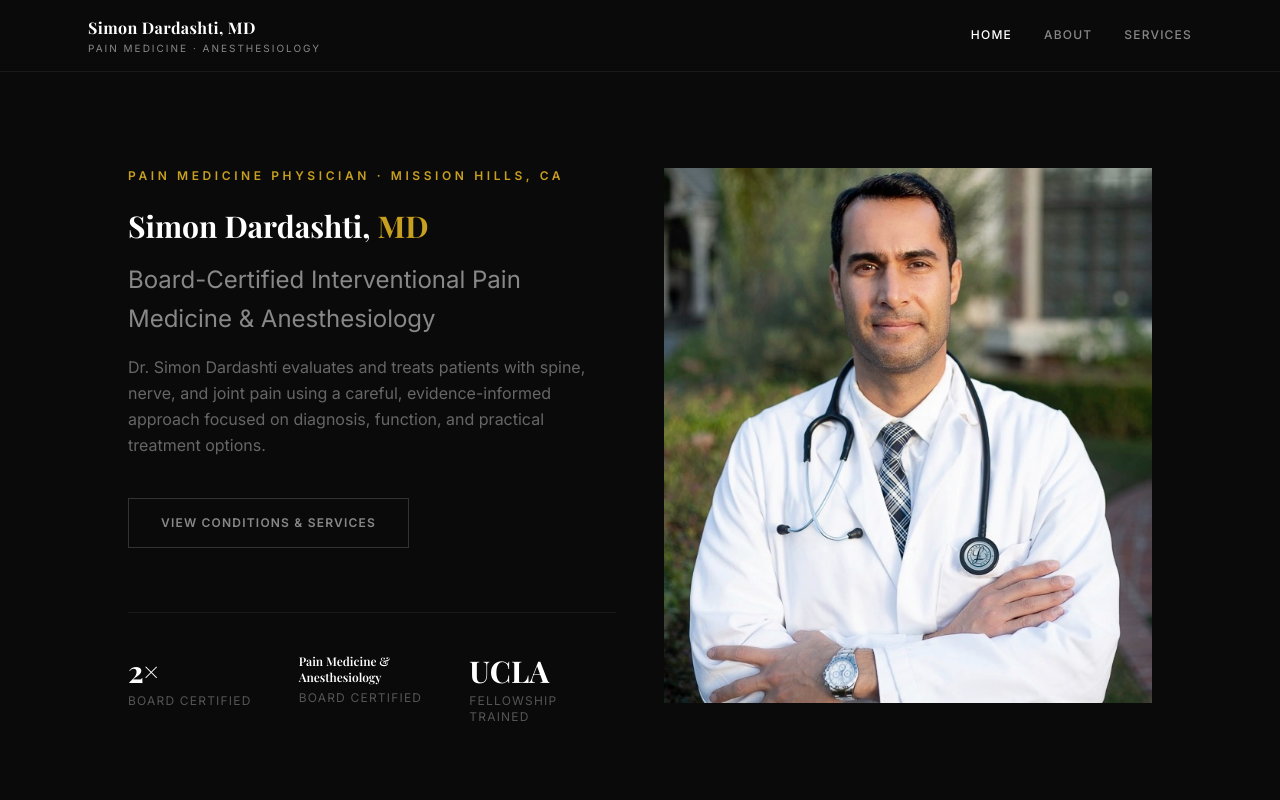
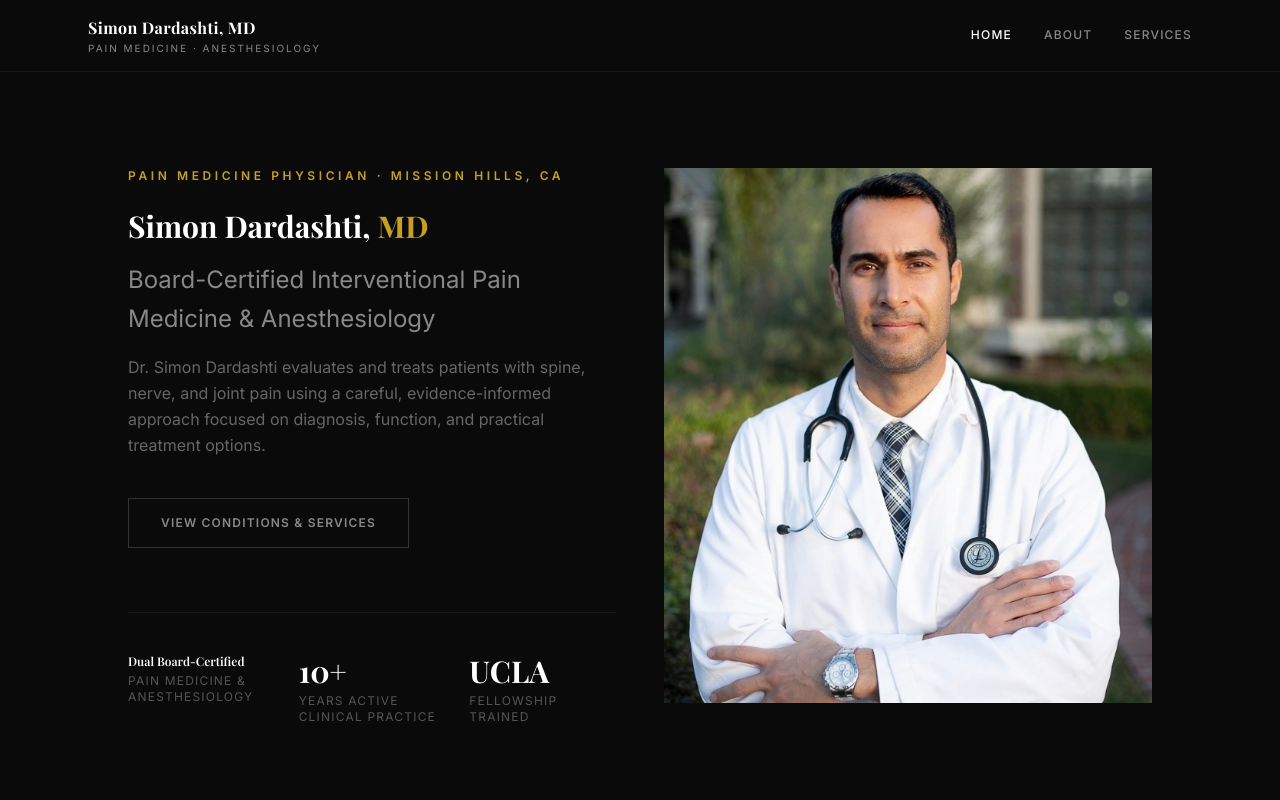
Before and after one commit to SimonDardashti/drdardashti-website, a Next.js app: page / in a window 1280 px wide. Shown: the top 800 px of the page. Built offline with nearby package versions, Linux system fonts and the light colour scheme; a web font is replaced by a local one.

Commit message:
Update hero stats strip

```diff
--- a/app/page.tsx
+++ b/app/page.tsx
@@ -103,12 +103,12 @@ export default function Home() {
 
             <div className="mt-16 pt-10 border-t border-[#1a1a1a] grid grid-cols-3 gap-6">
               <div>
-                <p className="text-3xl font-bold text-white mb-1" style={{ fontFamily: "var(--font-playfair), Georgia, serif" }}>2×</p>
-                <p className="text-xs text-[#555] uppercase tracking-widest">Board Certified</p>
+                <p className="text-xs font-semibold text-white mb-1 leading-snug" style={{ fontFamily: "var(--font-playfair), Georgia, serif" }}>Dual Board-Certified</p>
+                <p className="text-xs text-[#555] uppercase tracking-widest">Pain Medicine &amp; Anesthesiology</p>
               </div>
               <div>
-                <p className="text-xs font-semibold text-white mb-1 leading-snug" style={{ fontFamily: "var(--font-playfair), Georgia, serif" }}>Pain Medicine &amp;<br />Anesthesiology</p>
-                <p className="text-xs text-[#555] uppercase tracking-widest">Board Certified</p>
+                <p className="text-3xl font-bold text-white mb-1" style={{ fontFamily: "var(--font-playfair), Georgia, serif" }}>10+</p>
+                <p className="text-xs text-[#555] uppercase tracking-widest">Years Active Clinical Practice</p>
               </div>
               <div>
                 <p className="text-3xl font-bold text-white mb-1" style={{ fontFamily: "var(--font-playfair), Georgia, serif" }}>UCLA</p>
```
